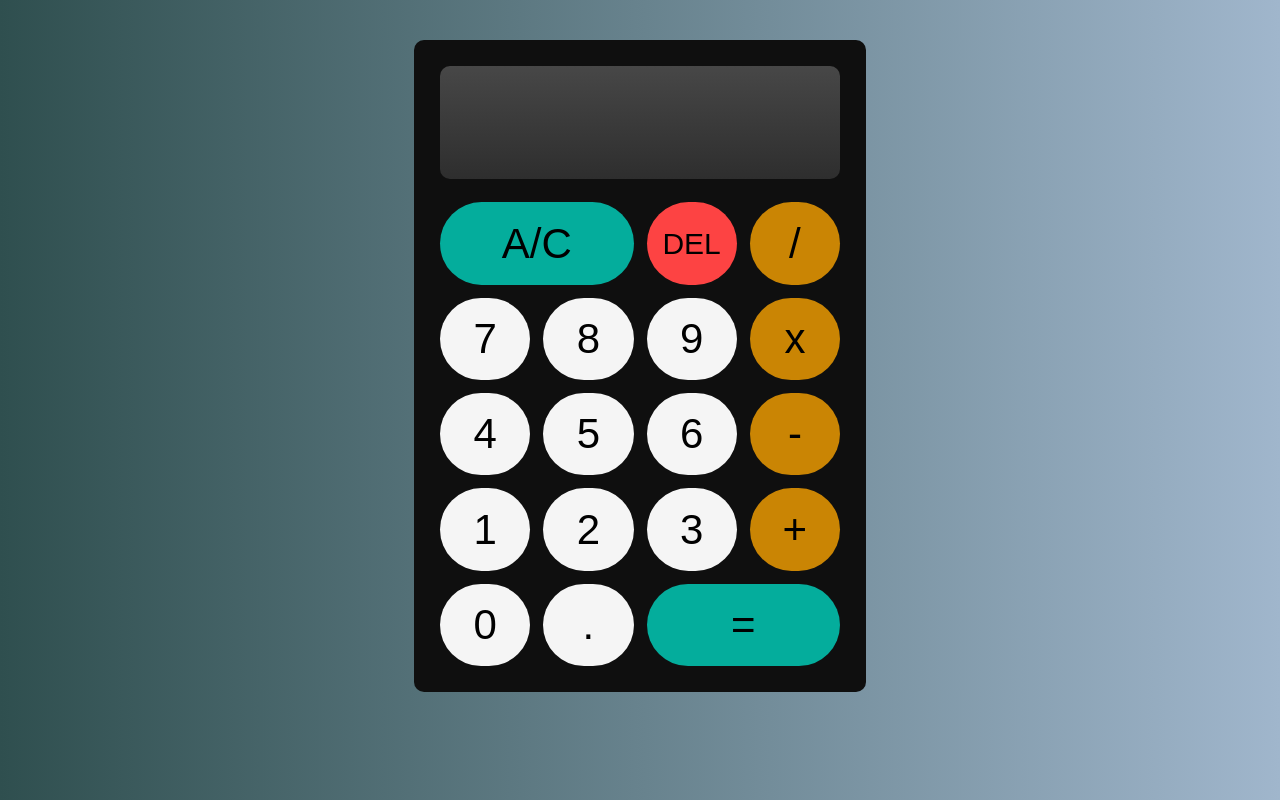
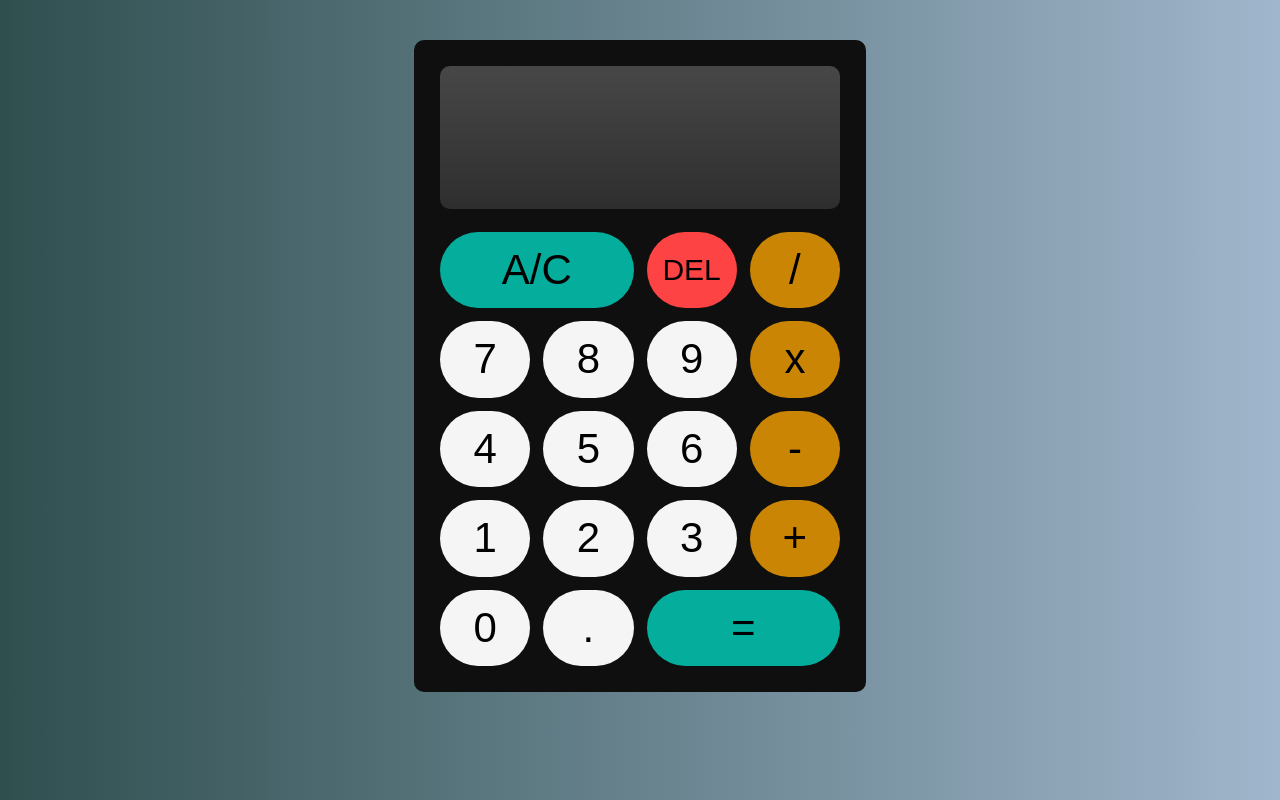
Before and after one commit to mpascoe21/Javascript-Calculator-Project, a plain HTML site: page index.html in a window 1280 px wide. Drawn offline with Linux system fonts and the light colour scheme.

Commit message:
doc. tidy up

```diff
--- a/_base.scss
+++ b/_base.scss
@@ -6,5 +6,4 @@
   font-weight: 300;
   background: linear-gradient(to right, darkslategrey, rgb(160, 182, 204));
   border-radius: 10px;
-
 }
--- a/_layout.scss
+++ b/_layout.scss
@@ -1,6 +1,6 @@
 .calculator {
   display: grid;
-  grid-template-rows: 1.5fr repeat(5, 1fr);
+  grid-template-rows: 2fr repeat(5, 1fr);
   grid-template-columns: repeat(4, 1fr);
   margin: 10vh auto;
   gap: 10px;
@@ -61,7 +61,5 @@
     &--plus{
       grid-area: 5 / 4 / 6 / 5;
     }
-
   }
-
 }
--- a/script.js
+++ b/script.js
@@ -10,14 +10,11 @@ const equals = document.querySelector(".calculator__equals");
 const clearAll = document.querySelector(".calculator__clear");
 const deleteLast = document.querySelector(".calculator__delete");
 
-
 let haveDot = false;
-//let haveOperator = true;
 let input1 = "";
 let input2 = "";
 let oper = "";
 let sum;
-
 
 const updateOutput = (value) => {
   display.innerText = value;
@@ -55,8 +52,6 @@ numbers.forEach((number) => {
     console.log(input1);
 
     display.innerHTML = input1;
-
-
   });
 });
 
@@ -74,7 +69,6 @@ operators.forEach((operator) => {
     display.innerHTML = input2 + oper;
    // display.innerHTML += input1; - NOT WORKING
     haveDot = false;
-
   })
 })
 
```
Also changed, not shown: main.css.
